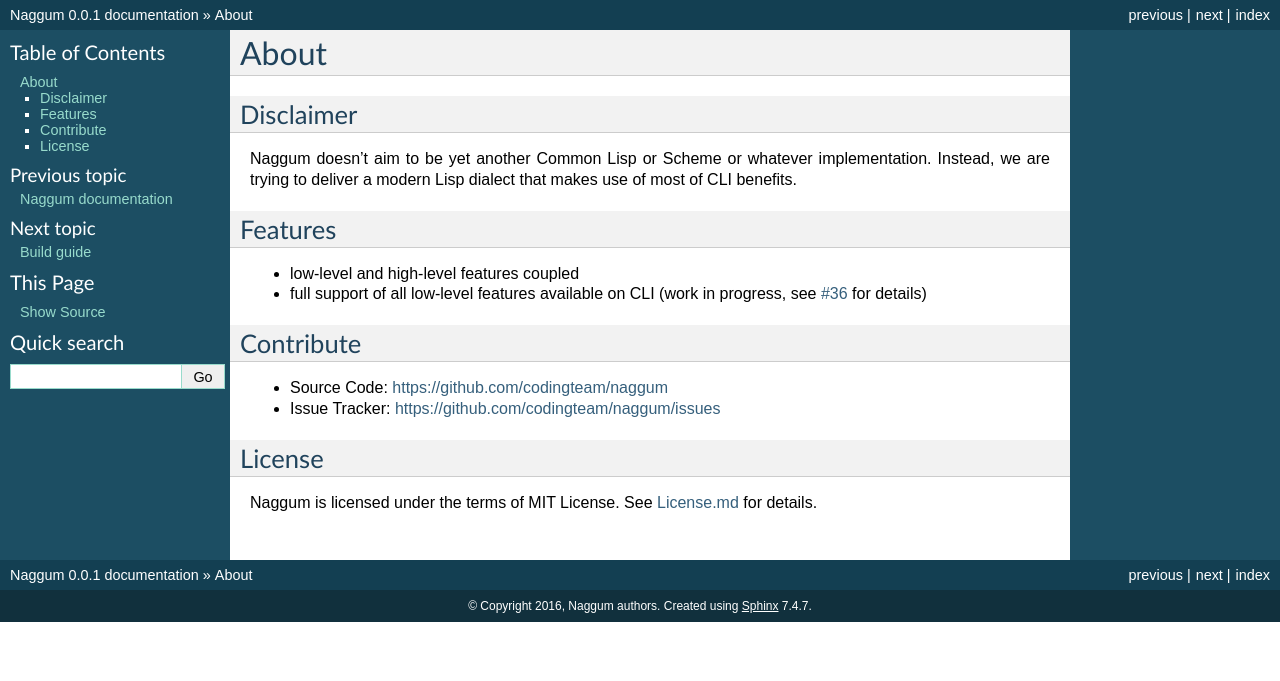
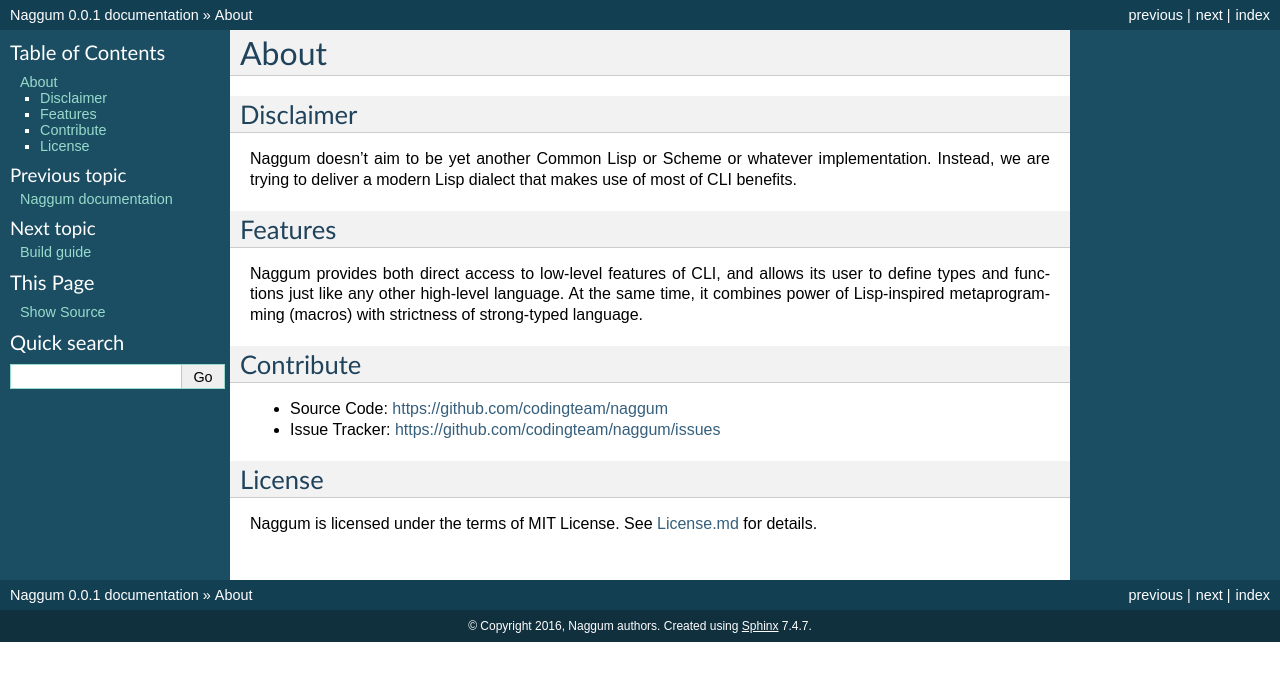
Before and after one commit to codingteam/naggum, a Sphinx documentation site: the page built from docs/about.rst, in a window 1280 px wide. Shown: the top 681 px of the page. Built offline with Sphinx 7.4.7, drawn with Linux system fonts in a browser that asks for light colours.

Commit message:
Docs: update features section

```diff
--- a/docs/about.rst
+++ b/docs/about.rst
@@ -11,9 +11,10 @@
 Features
 --------
 
-- low-level and high-level features coupled
-- full support of all low-level features available on CLI (work in progress, see
-  `#36`_ for details)
+Naggum provides both direct access to low-level features of CLI, and allows its
+user to define types and functions just like any other high-level language. At
+the same time, it combines power of Lisp-inspired metaprogramming (macros) with
+strictness of strong-typed language.
 
 Contribute
 ----------
@@ -27,5 +28,4 @@
 Naggum is licensed under the terms of MIT License. See `License.md`_ for
 details.
 
-.. _#36: https://github.com/codingteam/naggum/issues/36
 .. _License.md: https://github.com/codingteam/naggum/blob/develop/License.md
```
